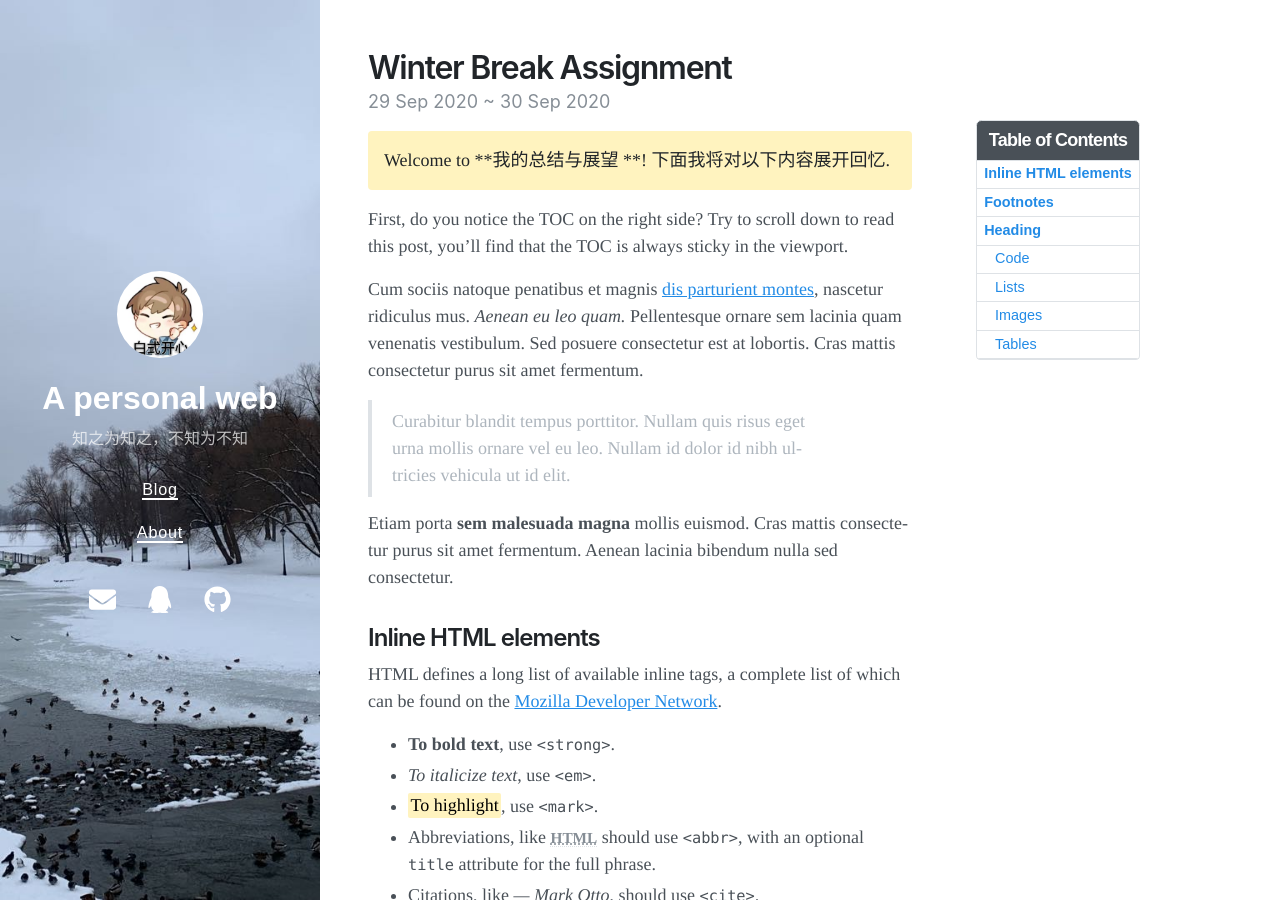
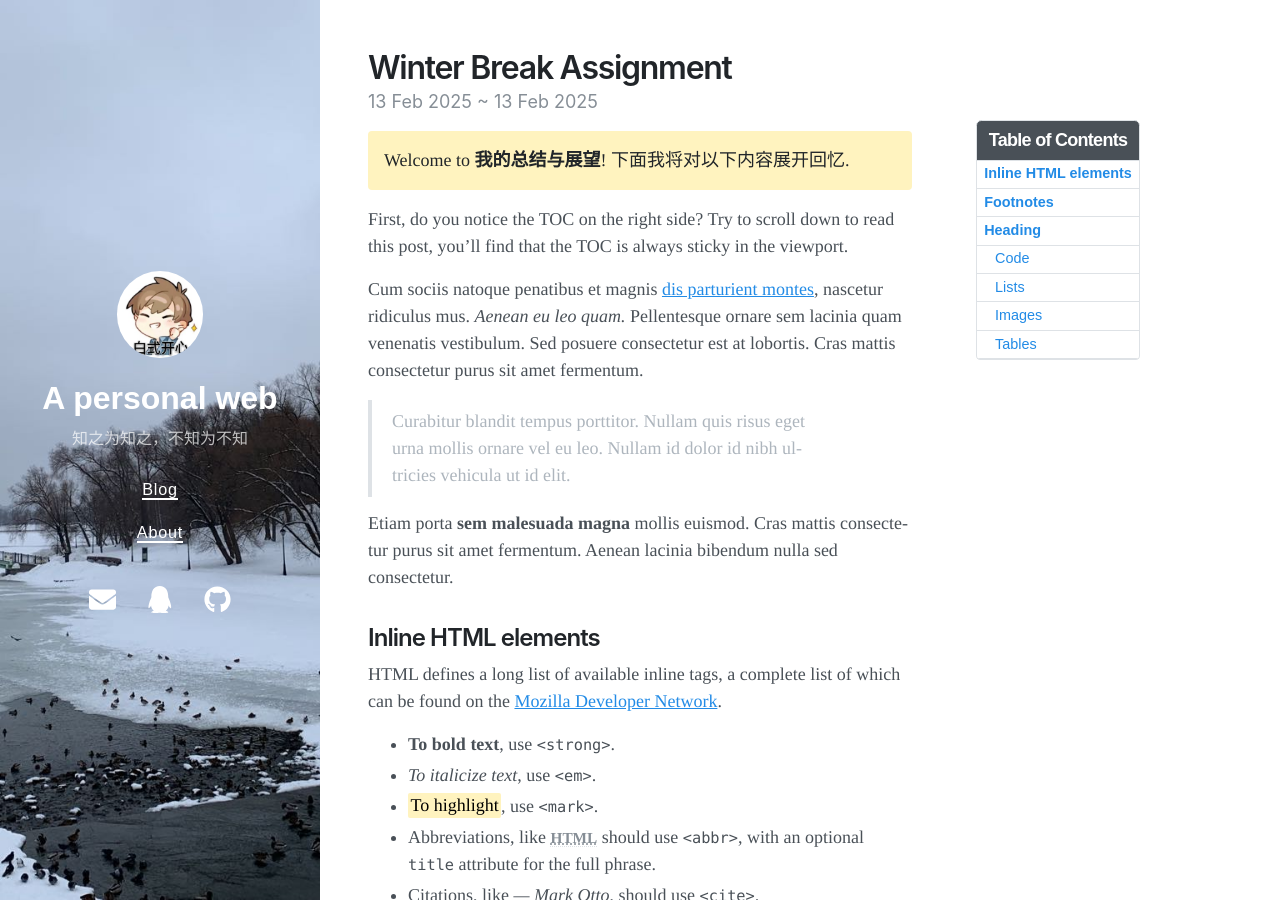
Before and after one commit to wenxintuanliu/Jekyll-ces.github.io, a Jekyll site: the page built from _posts/2025-2-13-Winter Break Assignment.md, in a window 1280 px wide and 900 px high. Built offline with Jekyll 4.4.1, drawn with Linux system fonts in a browser that asks for light colours; nearby versions of some CDN libraries.

Commit message:
modified:   _posts/2025-2-13-Winter Break Assignment.md

```diff
--- a/_posts/2025-2-13-Winter Break Assignment.md
+++ b/_posts/2025-2-13-Winter Break Assignment.md
@@ -1,12 +1,12 @@
 ---
 layout: post
 title: Winter Break Assignment
-date: 2020-09-29 23:18 +0800
-last_modified_at: 2020-10-01 01:08:25 +0800
+date: 2025-02-13 13:25:59
+last_modified_at: 2025-02-13 13:26:26
 tags: [jekyll theme, jekyll, tutorial]
 toc:  true
 ---
-Welcome to **我的总结与展望 **! 下面我将对以下内容展开回忆.
+Welcome to **我的总结与展望**! 下面我将对以下内容展开回忆.
 {: .message }
 
 First, do you notice the TOC on the right side? Try to scroll down to read this post, you'll find that the TOC is always sticky in the viewport.
```
